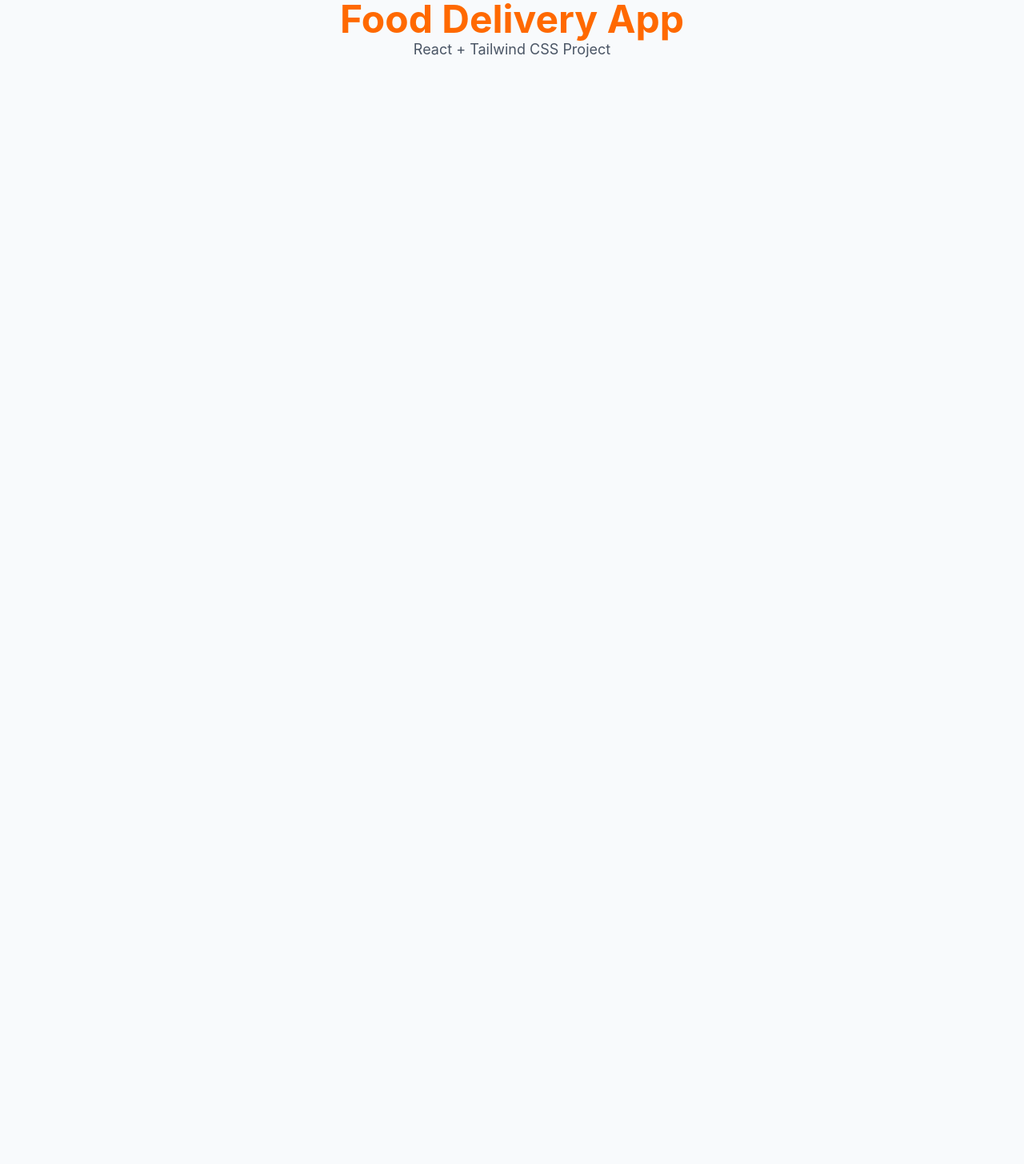
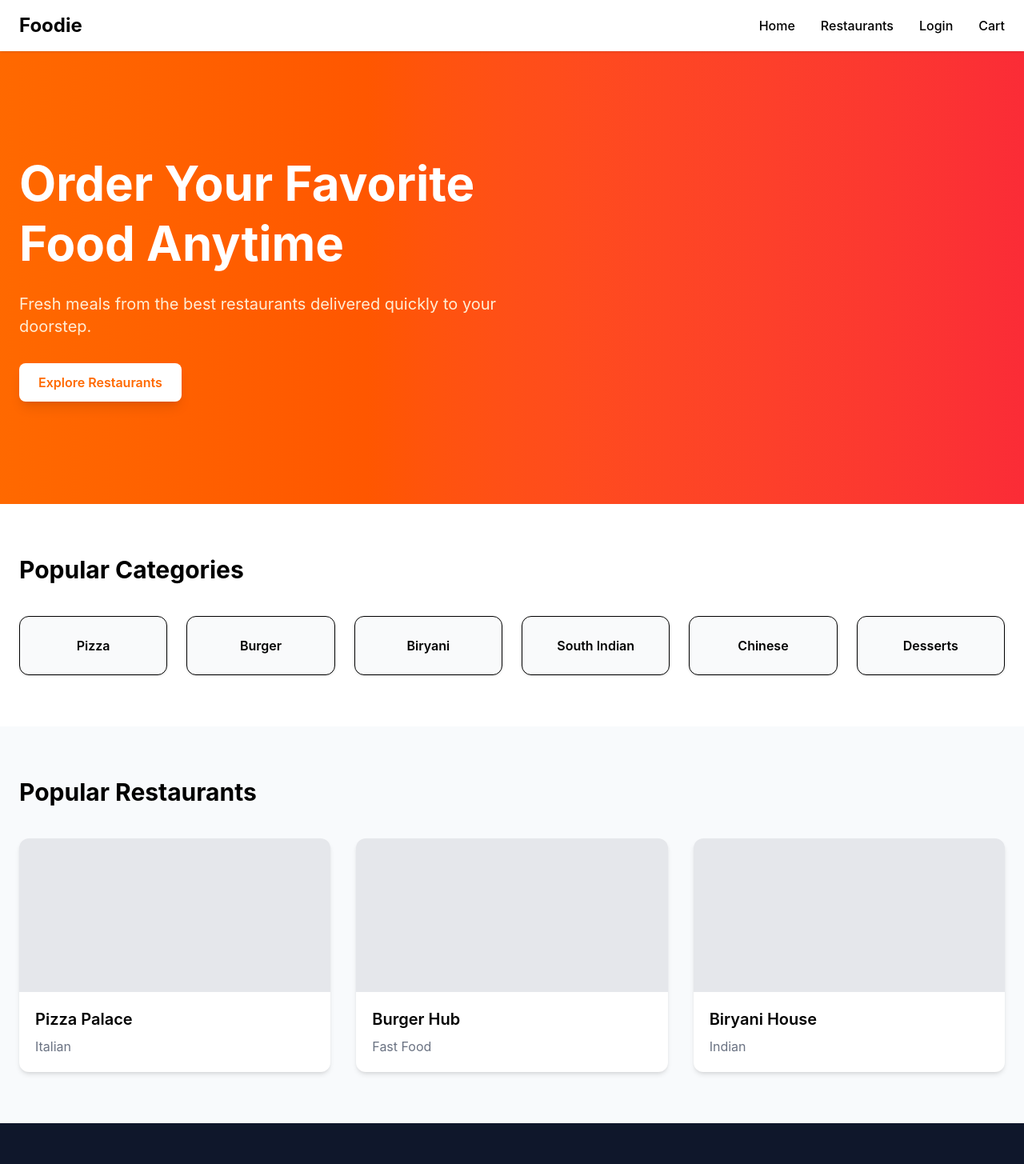
Before and after one commit to manickmanick/food-delivery-frontend, a React (Vite) app: page / in a window 1280 px wide. Shown: the top 1455 px of the page at 80% size. Before the commit the page ends 800 px from the top, so only its background shows below. Built offline with nearby package versions, Linux system fonts and the light colour scheme.

Commit message:
basuc layout done

```diff
--- a/package.json
+++ b/package.json
@@ -11,6 +11,7 @@
   },
   "dependencies": {
     "@tailwindcss/vite": "^4.3.1",
+    "lucide-react": "^1.21.0",
     "react": "^19.2.7",
     "react-dom": "^19.2.7",
     "react-router-dom": "^7.18.0",
--- /dev/null
+++ b/src/components/home/CategoriesSection.jsx
@@ -0,0 +1,31 @@
+const categories = [
+  "Pizza",
+  "Burger",
+  "Biryani",
+  "South Indian",
+  "Chinese",
+  "Desserts",
+];
+
+export default function CategoriesSection() {
+  return (
+    <section className="bg-white py-16">
+      <div className="mx-auto max-w-7xl px-6">
+        <h2 className="mb-10 text-3xl font-bold">
+          Popular Categories
+        </h2>
+
+        <div className="grid gap-6 sm:grid-cols-2 md:grid-cols-3 lg:grid-cols-6">
+          {categories.map((category) => (
+            <div
+              key={category}
+              className="cursor-pointer rounded-xl border bg-gray-50 p-6 text-center shadow-sm transition hover:-translate-y-1 hover:shadow-md"
+            >
+              <h3 className="font-semibold">{category}</h3>
+            </div>
+          ))}
+        </div>
+      </div>
+    </section>
+  );
+}
--- /dev/null
+++ b/src/components/home/HeroSection.jsx
@@ -0,0 +1,22 @@
+export default function HeroSection() {
+  return (
+    <section className="bg-gradient-to-r from-orange-500 to-red-500">
+      <div className="mx-auto max-w-7xl px-6 py-32">
+        <div className="max-w-2xl">
+          <h1 className="text-6xl font-bold text-white leading-tight">
+            Order Your Favorite Food Anytime
+          </h1>
+
+          <p className="mt-6 text-xl text-orange-100">
+            Fresh meals from the best restaurants delivered
+            quickly to your doorstep.
+          </p>
+
+          <button className="mt-8 rounded-lg bg-white px-6 py-3 font-semibold text-orange-500 shadow-lg transition hover:scale-105">
+            Explore Restaurants
+          </button>
+        </div>
+      </div>
+    </section>
+  );
+}
--- /dev/null
+++ b/src/components/home/RestaurantSection.jsx
@@ -0,0 +1,50 @@
+const restaurants = [
+  {
+    id: 1,
+    name: "Pizza Palace",
+    cuisine: "Italian",
+  },
+  {
+    id: 2,
+    name: "Burger Hub",
+    cuisine: "Fast Food",
+  },
+  {
+    id: 3,
+    name: "Biryani House",
+    cuisine: "Indian",
+  },
+];
+
+export default function RestaurantSection() {
+  return (
+    <section className="bg-slate-50 py-16">
+      <div className="mx-auto max-w-7xl px-6">
+        <h2 className="mb-10 text-3xl font-bold">
+          Popular Restaurants
+        </h2>
+
+        <div className="grid gap-8 md:grid-cols-2 lg:grid-cols-3">
+          {restaurants.map((restaurant) => (
+            <div
+              key={restaurant.id}
+              className="overflow-hidden rounded-xl bg-white shadow-md"
+            >
+              <div className="h-48 bg-gray-200"></div>
+
+              <div className="p-5">
+                <h3 className="text-xl font-semibold">
+                  {restaurant.name}
+                </h3>
+
+                <p className="mt-2 text-gray-500">
+                  {restaurant.cuisine}
+                </p>
+              </div>
+            </div>
+          ))}
+        </div>
+      </div>
+    </section>
+  );
+}
--- /dev/null
+++ b/src/components/layout/Footer.jsx
@@ -0,0 +1,19 @@
+export default function Footer() {
+  return (
+    <footer className="bg-slate-900 text-white">
+      <div className="mx-auto max-w-7xl px-6 py-12">
+        <h2 className="text-2xl font-bold text-orange-500">Foodie</h2>
+
+        <p className="mt-3 text-gray-400">
+          Delicious food delivered to your doorstep.
+        </p>
+
+        <div className="mt-8 border-t border-slate-700 pt-6">
+          <p className="text-sm text-gray-400">
+            © 2026 Foodie. All rights reserved.
+          </p>
+        </div>
+      </div>
+    </footer>
+  );
+}
--- /dev/null
+++ b/src/components/layout/NavBar.jsx
@@ -0,0 +1,31 @@
+import { Link } from "react-router-dom";
+
+export default function Navbar() {
+  return (
+    <header className="sticky top-0 z-50 bg-white shadow-sm">
+      <div className="mx-auto flex max-w-7xl items-center justify-between px-6 py-4">
+        <Link to="/" className="text-2xl font-bold text-orange-500">
+          Foodie
+        </Link>
+
+        <nav className="hidden md:flex items-center gap-8">
+          <Link to="/" className="font-medium hover:text-orange-500">
+            Home
+          </Link>
+
+          <Link to="/restaurants" className="font-medium hover:text-orange-500">
+            Restaurants
+          </Link>
+
+          <Link to="/login" className="font-medium hover:text-orange-500">
+            Login
+          </Link>
+
+          <Link to="/cart" className="font-medium hover:text-orange-500">
+            Cart
+          </Link>
+        </nav>
+      </div>
+    </header>
+  );
+}
--- a/src/index.css
+++ b/src/index.css
@@ -1,12 +1,23 @@
 @import "tailwindcss";
 
-* {
-  margin: 0;
-  padding: 0;
-  box-sizing: border-box;
+html,
+body,
+#root {
+  min-height: 100%;
+  width: 100%;
 }
 
 body {
-  font-family: Inter, sans-serif;
+  margin: 0;
   background-color: #f8fafc;
+  font-family: Inter, system-ui, sans-serif;
 }
+
+a {
+  text-decoration: none;
+  color: inherit;
+}
+
+button {
+  cursor: pointer;
+}
--- /dev/null
+++ b/src/layouts/MainLayout.jsx
@@ -0,0 +1,14 @@
+import Navbar from "../components/layout/Navbar";
+import Footer from "../components/layout/Footer";
+
+export default function MainLayout({ children }) {
+  return (
+    <>
+      <Navbar />
+
+      <main>{children}</main>
+
+      <Footer />
+    </>
+  );
+}
--- a/src/pages/HomePage.jsx
+++ b/src/pages/HomePage.jsx
@@ -1,9 +1,14 @@
+import MainLayout from "../layouts/MainLayout";
+import HeroSection from "../components/home/HeroSection";
+import CategoriesSection from "../components/home/CategoriesSection";
+import RestaurantSection from "../components/home/RestaurantSection";
+
 export default function HomePage() {
   return (
-    <div className="p-10 text-center">
-      <h1 className="text-5xl font-bold text-orange-500">Food Delivery App</h1>
-
-      <p className="mt-4 text-lg text-gray-600">React + Tailwind CSS Project</p>
-    </div>
+    <MainLayout>
+      <HeroSection />
+      <CategoriesSection />
+      <RestaurantSection />
+    </MainLayout>
   );
 }
```
Also changed, not shown: 1 other file (tests, documents, lock files or other folders).
